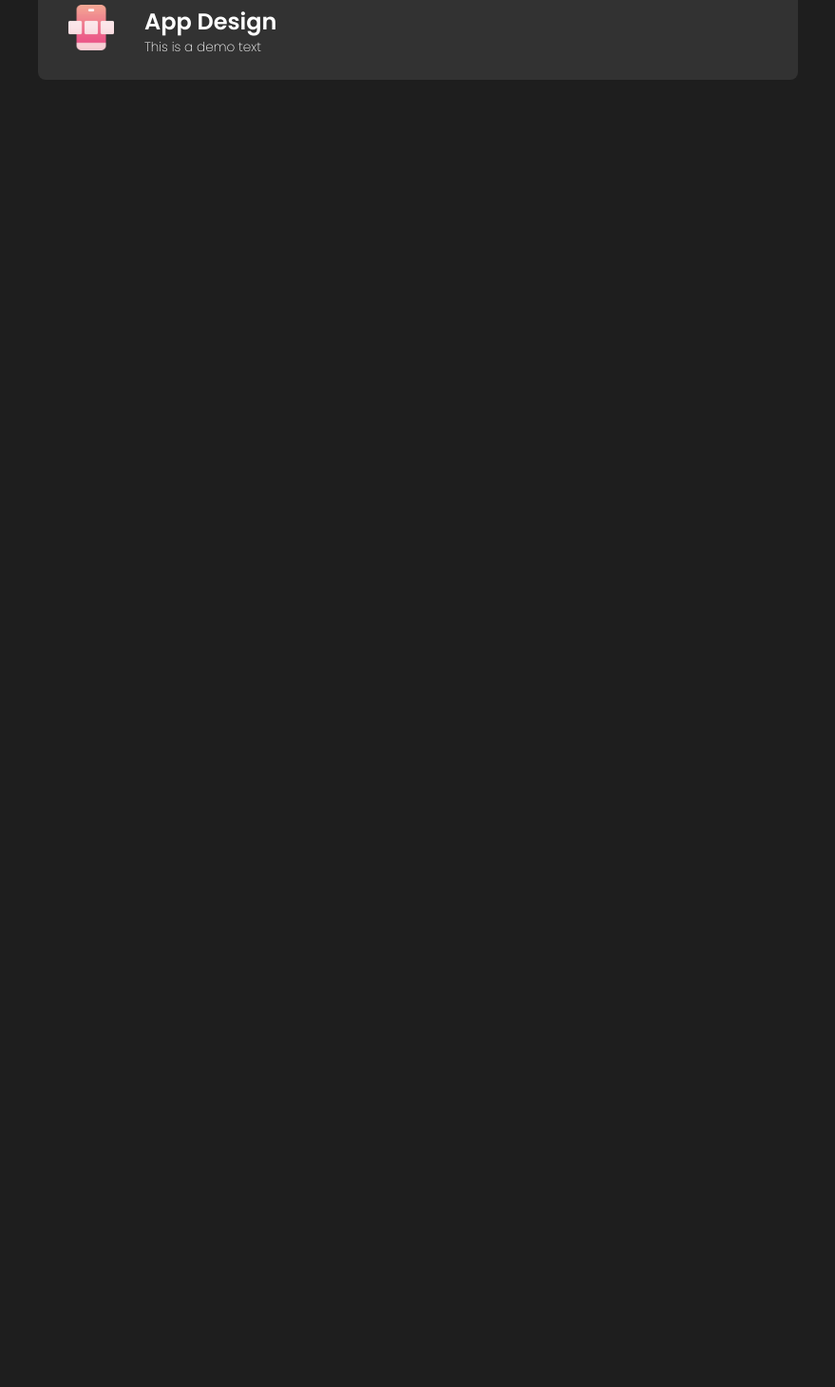
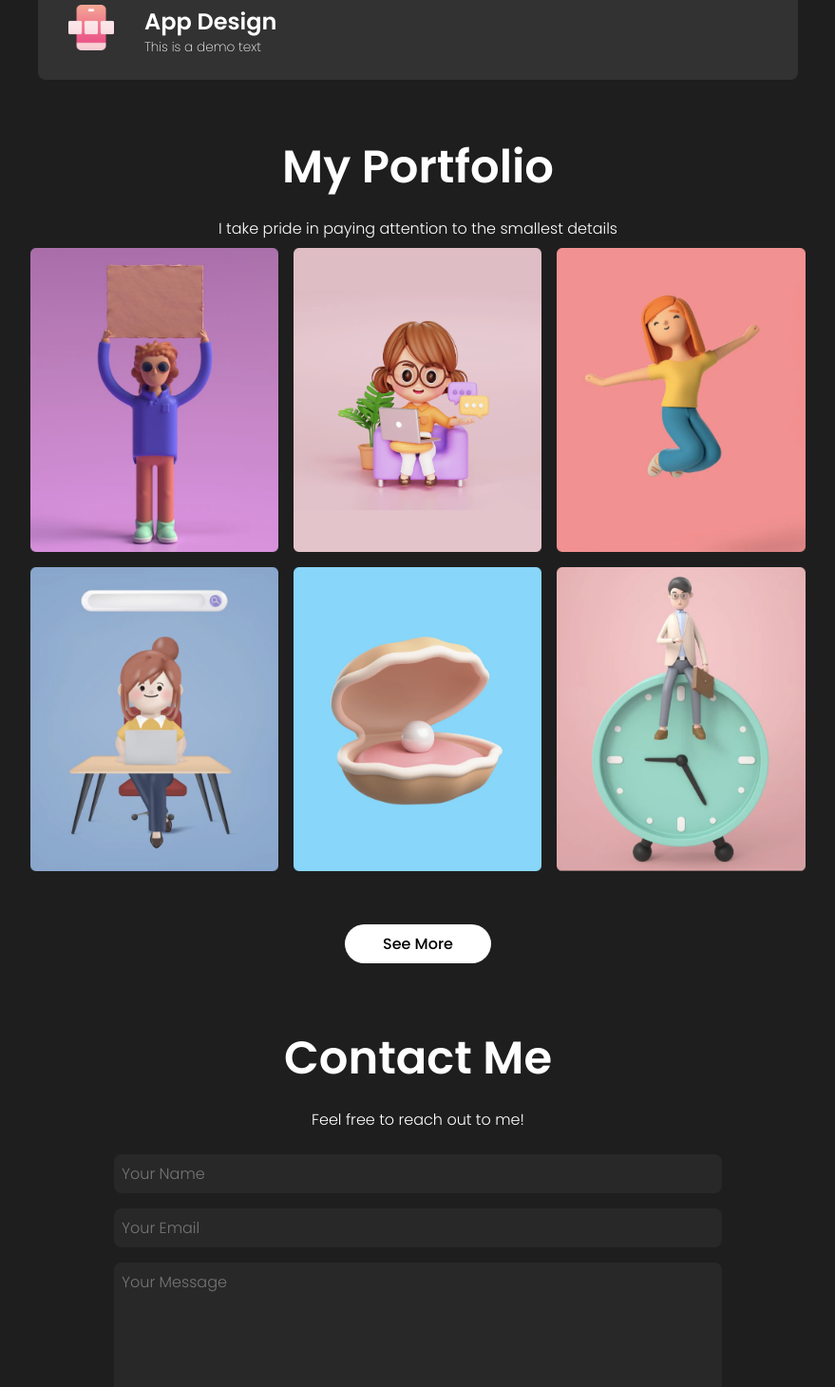
Before and after one commit to maseelshah22/maseelshah22.github.io, a React (Create React App) app: page / in a window 1280 px wide. Shown: the part 1280-2740 px from the top of the page at 95% size, without its empty margins (200-1079 px from the left). Before the commit the page ends 1404 px from the top, so only its background shows below. Built offline with nearby package versions, Linux system fonts and the light colour scheme.

Commit message:
have scrolling working with button between sections

```diff
--- a/src/App.js
+++ b/src/App.js
@@ -1,6 +1,9 @@
 import Navbar from "./components/NavBar/navbar.js";
 import Intro from "./components/Intro/intro.js";
 import Skills from "./components/Skills/skills.js";
+import Works from "./components/works/works.js";
+import Contact from "./components/Contact/contact.js";
+import Footer from "./components/Footer/footer.js";
 
 function App() {
   return (
@@ -8,7 +11,9 @@ function App() {
     <Navbar/>
     <Intro/>
     <Skills/>
-
+    <Works/>
+    <Contact/>
+    <Footer/>
     </div>
 
   );
--- /dev/null
+++ b/src/components/Contact/contact.css
@@ -0,0 +1,68 @@
+#contactPage{
+    margin: 0 auto;
+    min-height: calc(100vh -4rem);
+    width: 100vw;
+    max-width: 60rem;
+    display: flex;
+    flex-direction: column;
+    align-items: center;
+    justify-content: center;
+    text-align: center;
+    padding: 0 1rem;
+}
+
+.contactTitle{
+    margin: 1rem 0;
+    font-size: 3rem;
+}
+
+.contactDescription{
+    padding: 1rem;
+    font-size: medium;
+    font-weight: 300;
+}
+
+.contactForm{
+    margin: 1rem;
+    display: flex;
+    flex-direction: column;
+    justify-content: center;
+    align-items: center;
+    width: 90vw;
+    max-width: 600rem;
+}
+
+.name, .email, .msg{
+    margin: .5rem;
+    padding: .5rem;
+    width: 100%;
+    border: none;
+    border-radius: .5rem;
+    font-size: medium;
+    font-weight: 300;
+    max-width: 40rem;
+    color: white;
+    border:none;
+    background: rgb(40, 40, 40);
+}
+
+.submitBtn{
+    background: white;
+    border: none;
+    padding: .75rem 3.5rem;
+    border-radius: 2rem;
+    margin: 2rem;
+
+}
+
+.links {
+    display: flex;
+    flex-wrap: wrap;
+}
+
+.link{
+    object-fit: cover;
+    height: 3rem;
+    width: 3rem;
+    margin: 0 0.75rem;
+}
--- /dev/null
+++ b/src/components/Contact/contact.js
@@ -0,0 +1,36 @@
+import React from 'react'
+import './contact.css';
+import FacebookIcon from '../../assets/facebook-icon.png';
+import TwitterIcon from '../../assets/twitter.png';
+import InstagramIcon from '../../assets/instagram.png';
+
+const Contact = () => {
+  return (
+    <section id="contactPage">
+
+    <h2 className="contactTitle">Contact Me</h2>
+    <div id="contactMe">
+
+       <span className="contactDescription">Feel free to reach out to me!</span>
+
+       <form className="contactForm">
+
+        <input type="text" className="name" placeholder='Your Name' />
+        <input type="email" className="email" placeholder='Your Email'/>
+        <textarea className='msg' name="message" rows="5" placeholder='Your Message'></textarea>
+        <button type='submit' value='Send' className="submitBtn">Submit</button>
+
+        <div className="links">
+            <img src={FacebookIcon} alt="FaceBook" className="link" />
+            <img src={TwitterIcon} alt="Twitter" className="link" />
+            <img src={InstagramIcon} alt="Instagram" className="link" />
+        </div>
+       </form>
+    </div>
+
+
+    </section>
+  )
+}
+
+export default Contact;
--- /dev/null
+++ b/src/components/Footer/footer.css
@@ -0,0 +1,10 @@
+.footer {
+    width: 100vw;
+    height: 4rem;
+    background: rgb(40,40,40);
+    align-items: center;
+    justify-content: center;
+    font-weight: 300;
+    font-size: small;
+    display: flex;
+}
--- /dev/null
+++ b/src/components/Footer/footer.js
@@ -0,0 +1,12 @@
+import React from 'react';
+import './footer.css';
+
+const Footer = () => {
+  return (
+    <footer className='footer'>
+        Copyright &#169; 2023 Maseel Shah. All rights reserved.
+    </footer>
+  );
+}
+
+export default Footer;
--- a/src/components/NavBar/navbar.css
+++ b/src/components/NavBar/navbar.css
@@ -39,6 +39,7 @@
     justify-content: center;
     padding: 0 1rem;
     border-radius: 2rem;
+    cursor: pointer;
 }
 .desktopMenuImg{
     object-fit: cover;
@@ -46,3 +47,9 @@
     width: 1rem;
     margin: 1rem;
 }
+
+.active {
+    color: yellow;
+    padding-bottom: .5rem;
+    border-bottom: 3px solid yellow;
+}
--- a/src/components/NavBar/navbar.js
+++ b/src/components/NavBar/navbar.js
@@ -10,13 +10,16 @@ const Navbar = () => {
       <img src={logo} alt="Logo" className="logo" />
 
       <div className="desktopMenu">
-        <Link className="desktopMenuListItem">Home</Link>
-        <Link className="desktopMenuListItem">About</Link>
-        <Link className="desktopMenuListItem">Portfolio</Link>
-        <Link className="desktopMenuListItem">Client</Link>
+        <Link activeClass='active' to='intro' spy={true} smooth={true} offset={-100} duration={500} className="desktopMenuListItem">Home</Link>
+        <Link activeClass='active' to='skills' spy={true} smooth={true} offset={-50} duration={500} className="desktopMenuListItem">About</Link>
+        <Link activeClass='active' to='works' spy={true} smooth={true} offset={-50} duration={500} className="desktopMenuListItem">Portfolio</Link>
+        <Link activeClass='active' to='contactPage' spy={true} smooth={true} offset={-50} duration={500} className="desktopMenuListItem">Client</Link>
       </div>
 
-      <button className="desktopMenuButton">
+      <button className="desktopMenuButton" onClick={()=>
+      {
+        document.getElementById('contactPage').scrollIntoView({behavior:'smooth'});
+      }}>
         <img src={contactImg} alt="" className="desktopMenuImg" />
         Contact Me
       </button>
--- /dev/null
+++ b/src/components/works/works.css
@@ -0,0 +1,57 @@
+#works{
+    margin: 0 auto;
+    min-height: calc(100vh -4rem);
+    width: 100vw;
+    max-width: 60rem;
+    display: flex;
+    flex-direction: column;
+    align-items: center;
+    justify-content: center;
+    text-align: center;
+    padding: 0 1rem;
+}
+
+.worksTitle{
+    margin: 1rem 0;
+    font-size: 3rem;
+}
+
+.worksDesc{
+
+    font-weight: 300;
+    font-size: 1rem;
+    max-width: 45rem;
+
+}
+
+.worksImgs{
+    display: flex;
+    align-items: center;
+    justify-content: center;
+    flex-wrap: wrap;
+    width: 100vw;
+    max-width: 65rem;
+}
+
+.worksImg{
+    object-fit: cover;
+    height: 20rem;
+    margin: 0.5rem;
+    cursor: pointer;
+}
+
+.workBtn {
+    margin: 3rem 0;
+    padding: .5rem 2.5rem;
+    background: white;
+    border: none;
+    border-radius: 2rem;
+    font-size: 1rem;
+}
+
+@media screen and (max-wdith: 585px){
+
+    .worksImg{
+        height: 48vw;
+    }
+}
--- /dev/null
+++ b/src/components/works/works.js
@@ -0,0 +1,31 @@
+import React from "react";
+import "./works.css";
+import Portfolio1 from "../../assets/portfolio-1.png";
+import Portfolio2 from "../../assets/portfolio-2.png";
+import Portfolio3 from "../../assets/portfolio-3.png";
+import Portfolio4 from "../../assets/portfolio-4.png";
+import Portfolio5 from "../../assets/portfolio-5.png";
+import Portfolio6 from "../../assets/portfolio-6.png";
+
+const Works = () => {
+  return (
+
+    <section id="works">
+        <h2 className="worksTitle">My Portfolio</h2>
+        <span className="worksDesc">I take pride in paying attention to the smallest details</span>
+        <div className="worksImgs">
+
+            <img src={Portfolio1} alt="" className="worksImg" />
+
+            <img src= {Portfolio2} alt="" className="worksImg" />
+            <img src={Portfolio3}  alt="" className="worksImg" />
+            <img src= {Portfolio4}  alt="" className="worksImg" />
+            <img src= {Portfolio5}  alt="" className="worksImg" />
+            <img src= {Portfolio6}  alt="" className="worksImg" />
+        </div>
+        <button className="workBtn">See More</button>
+    </section>
+     )
+};
+
+export default Works;
```
